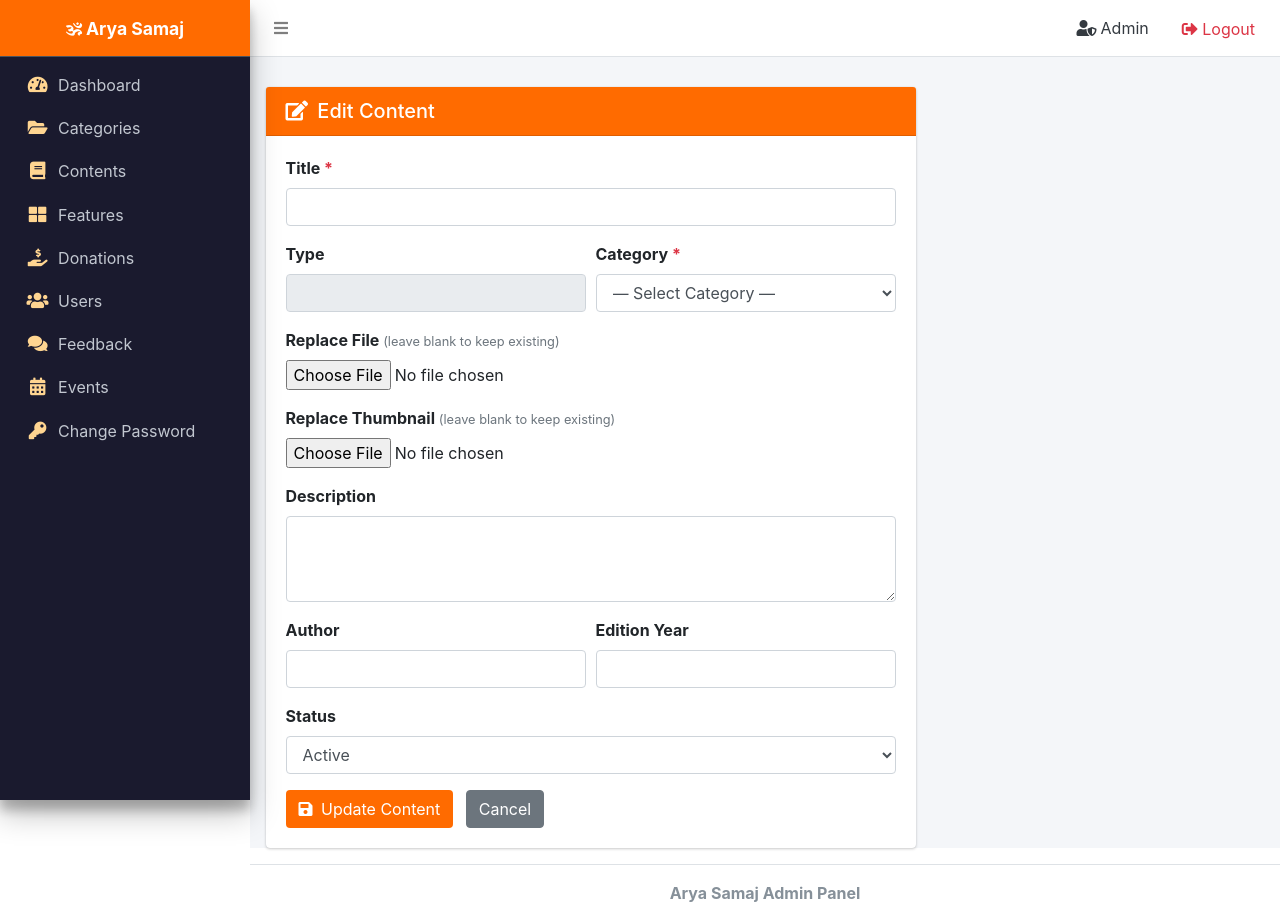
After one commit to softdigi/aryasamaj, a Laravel app: template resources/views/admin/contents/edit.blade.php in a window 1280 px wide. The commit adds this page. Run offline with Laravel 12, Linux system fonts and the light colour scheme; the template is opened without the code that fills it, so the values that code supplies are empty; parts of the project's set-up code (start-up, migrations or seed data) failed here and were passed over; some libraries are stand-ins or nearby versions.

Commit message:
Complete remaining items: content cache, admin edit views/controllers, edit links in index pages
Agent-Logs-Url: https://github.com/softdigi/aryasamaj/sessions/030b1b07-8688-4cf4-99a6-4de6e38a0d5e

Co-authored-by: softdigi <124951508+softdigi@users.noreply.github.com>

```diff
--- /dev/null
+++ b/resources/views/admin/contents/edit.blade.php
@@ -0,0 +1,102 @@
+@extends('layouts.admin')
+
+@section('title', 'Edit Content')
+
+@section('content')
+<div class="card" style="max-width:650px;">
+    <div class="card-header" style="background:#FF6B00;color:#fff;">
+        <h5 class="mb-0"><i class="fas fa-edit mr-1"></i> Edit Content</h5>
+    </div>
+    <div class="card-body">
+        <form method="POST" action="{{ route('admin.contents.update', $content) }}" enctype="multipart/form-data">
+            @csrf @method('PUT')
+            <div class="form-group">
+                <label>Title <span class="text-danger">*</span></label>
+                <input type="text" class="form-control @error('title') is-invalid @enderror"
+                    name="title" value="{{ old('title', $content->title) }}" required>
+                @error('title')<span class="invalid-feedback">{{ $message }}</span>@enderror
+            </div>
+            <div class="form-row">
+                <div class="form-group col-md-6">
+                    <label>Type</label>
+                    <input type="text" class="form-control" value="{{ strtoupper($content->type) }}" readonly disabled>
+                </div>
+                <div class="form-group col-md-6">
+                    <label>Category <span class="text-danger">*</span></label>
+                    <select name="category_id" class="form-control @error('category_id') is-invalid @enderror" required>
+                        <option value="">— Select Category —</option>
+                        @foreach($categories as $cat)
+                            <option value="{{ $cat->id }}"
+                                {{ old('category_id', $content->category_id) == $cat->id ? 'selected' : '' }}>
+                                {{ $cat->name }}
+                            </option>
+                        @endforeach
+                    </select>
+                    @error('category_id')<span class="invalid-feedback">{{ $message }}</span>@enderror
+                </div>
+            </div>
+            <div class="form-group">
+                <label>Replace File <small class="text-muted">(leave blank to keep existing)</small></label>
+                @if($content->file)
+                    <p class="text-muted small mb-1">Current: {{ basename($content->file) }}</p>
+                @endif
+                <input type="file" class="form-control-file @error('file') is-invalid @enderror"
+                    name="file" id="contentFile">
+                @error('file')<span class="invalid-feedback d-block">{{ $message }}</span>@enderror
+            </div>
+            <div class="form-group">
+                <label>Replace Thumbnail <small class="text-muted">(leave blank to keep existing)</small></label>
+                @if($content->image)
+                    <div class="mb-1">
+                        <img src="{{ asset('uploads/' . $content->image) }}" height="50" style="border-radius:4px;">
+                    </div>
+                @endif
+                <input type="file" class="form-control-file @error('image') is-invalid @enderror"
+                    name="image" accept="image/*">
+                @error('image')<span class="invalid-feedback d-block">{{ $message }}</span>@enderror
+            </div>
+            <div class="form-group">
+                <label>Description</label>
+                <textarea name="description" class="form-control" rows="3">{{ old('description', $content->description) }}</textarea>
+            </div>
+            <div class="form-row">
+                <div class="form-group col-md-6">
+                    <label>Author</label>
+                    <input type="text" class="form-control" name="author"
+                        value="{{ old('author', $content->author) }}">
+                </div>
+                <div class="form-group col-md-6">
+                    <label>Edition Year</label>
+                    <input type="number" class="form-control" name="edition_year"
+                        value="{{ old('edition_year', $content->edition_year) }}"
+                        min="1800" max="{{ date('Y') }}">
+                </div>
+            </div>
+            <div class="form-group">
+                <label>Status</label>
+                <select name="status" class="form-control">
+                    <option value="active" {{ old('status', $content->status) === 'active' ? 'selected' : '' }}>Active</option>
+                    <option value="inactive" {{ old('status', $content->status) === 'inactive' ? 'selected' : '' }}>Inactive</option>
+                </select>
+            </div>
+            <button type="submit" class="btn" style="background:#FF6B00;color:#fff;">
+                <i class="fas fa-save mr-1"></i> Update Content
+            </button>
+            <a href="{{ route('admin.contents.index') }}" class="btn btn-secondary ml-2">Cancel</a>
+        </form>
+    </div>
+</div>
+@endsection
+
+@push('scripts')
+<script>
+const accepts = {
+    pdf: '.pdf',
+    audio: '.mp3,.wav,.ogg,.aac,.m4a',
+    video: '.mp4,.mov,.avi,.mkv,.webm',
+    image: 'image/*',
+    text: '.txt,.doc,.docx'
+};
+document.getElementById('contentFile').accept = accepts['{{ $content->type }}'] || '*';
+</script>
+@endpush
--- a/resources/views/admin/contents/index.blade.php
+++ b/resources/views/admin/contents/index.blade.php
@@ -46,6 +46,9 @@
                         @endif
                     </td>
                     <td>
+                        <a href="{{ route('admin.contents.edit', $content) }}" class="btn btn-xs btn-info mr-1">
+                            <i class="fas fa-edit"></i>
+                        </a>
                         <form method="POST" action="{{ route('admin.contents.destroy', $content) }}" class="d-inline"
                               onsubmit="return confirm('Delete this content?')">
                             @csrf @method('DELETE')
--- a/resources/views/admin/features/index.blade.php
+++ b/resources/views/admin/features/index.blade.php
@@ -42,6 +42,9 @@
                     </td>
                     <td>{{ $feature->sort_order }}</td>
                     <td>
+                        <a href="{{ route('admin.features.edit', $feature) }}" class="btn btn-xs btn-info mr-1">
+                            <i class="fas fa-edit"></i>
+                        </a>
                         <form method="POST" action="{{ route('admin.features.toggle', $feature) }}" class="d-inline">
                             @csrf
                             <button class="btn btn-xs {{ $feature->status === 'active' ? 'btn-warning' : 'btn-success' }}">
```
Also changed, not shown: app/Http/Controllers/Admin/ContentController.php (+26 -0 lines), app/Http/Controllers/Admin/DonationController.php (+16 -0 lines), app/Http/Controllers/Admin/FeatureController.php (+19 -0 lines), resources/views/admin/donations/edit.blade.php (added, +86 -0 lines), resources/views/admin/features/edit.blade.php (added, +72 -0 lines), 1 other file.
